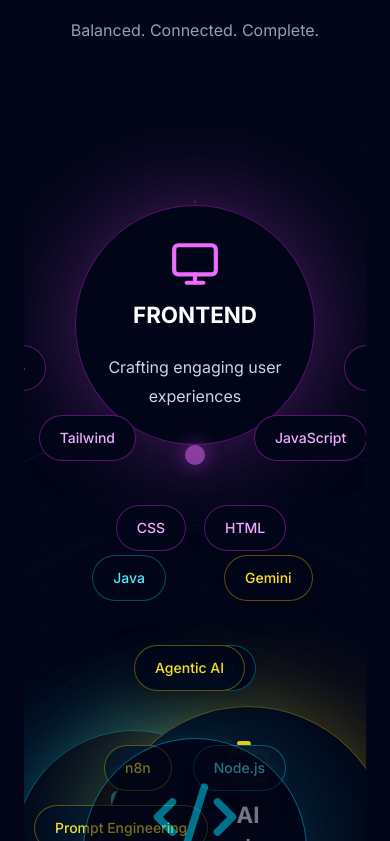
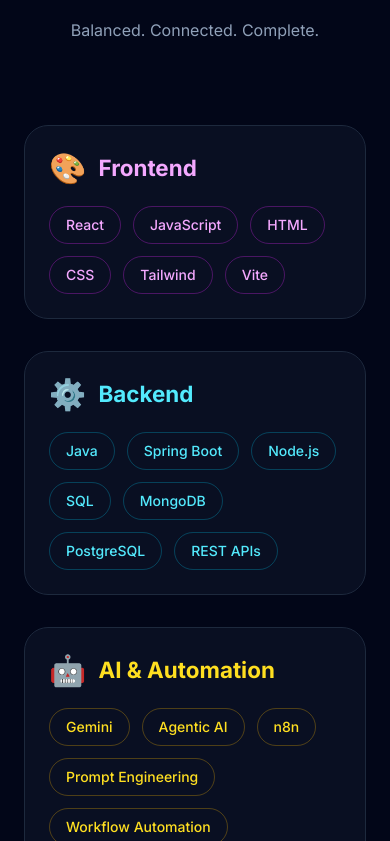
Before and after one commit to praveenchapala/Master-Portfolio, a React (Vite) app in the folder portfolio-app/: page / in a window 390 px wide. Shown: the part 3723-4564 px from the top of the page. Built offline with nearby package versions, Linux system fonts and the light colour scheme.

Commit message:
Added some fix

```diff
--- a/portfolio-app/src/components/skills/Skills.jsx
+++ b/portfolio-app/src/components/skills/Skills.jsx
@@ -1,6 +1,7 @@
 import SkillsHeader from "./SkillsHeader";
 import MandalaSkills from "./MandalaSkills";
 import StatsBar from "./StatsBar";
+import SkillsMobile from "./SkillsMobile";
 
 function Skills() {
   return (
@@ -15,7 +16,13 @@ function Skills() {
       <div className="max-w-7xl mx-auto px-6">
         <SkillsHeader />
 
-        <MandalaSkills />
+        <div className="hidden lg:block">
+    <MandalaSkills />
+</div>
+
+<div className="lg:hidden">
+    <SkillsMobile />
+</div>
 
         {/* Divider */}
         <div
--- /dev/null
+++ b/portfolio-app/src/components/skills/SkillsMobile.jsx
@@ -0,0 +1,85 @@
+import skills from "../../data/skills";
+
+function SkillsMobile() {
+  const categories = [
+    {
+      title: "Frontend",
+      icon: "🎨",
+      color: "border-fuchsia-500/30 text-fuchsia-300",
+      items: skills.frontend,
+    },
+    {
+      title: "Backend",
+      icon: "⚙️",
+      color: "border-cyan-500/30 text-cyan-300",
+      items: skills.backend,
+    },
+    {
+      title: "AI & Automation",
+      icon: "🤖",
+      color: "border-yellow-500/30 text-yellow-300",
+      items: skills.ai,
+    },
+    {
+      title: "Tools",
+      icon: "🛠️",
+      color: "border-green-500/30 text-green-300",
+      items: skills.tools,
+    },
+  ];
+
+  return (
+    <div className="space-y-8 mt-12">
+      {categories.map((category) => (
+        <div
+          key={category.title}
+          className="
+            bg-slate-900/60
+            border
+            border-slate-800
+            rounded-3xl
+            p-6
+            backdrop-blur-xl
+          "
+        >
+          <div className="flex items-center gap-3 mb-5">
+            <span className="text-3xl">
+              {category.icon}
+            </span>
+
+            <h3
+              className={`
+                text-xl
+                font-bold
+                ${category.color.split(" ")[1]}
+              `}
+            >
+              {category.title}
+            </h3>
+          </div>
+
+          <div className="flex flex-wrap gap-3">
+            {category.items.map((skill) => (
+              <span
+                key={skill}
+                className={`
+                  px-4
+                  py-2
+                  rounded-full
+                  border
+                  text-sm
+                  font-medium
+                  ${category.color}
+                `}
+              >
+                {skill}
+              </span>
+            ))}
+          </div>
+        </div>
+      ))}
+    </div>
+  );
+}
+
+export default SkillsMobile;
```
